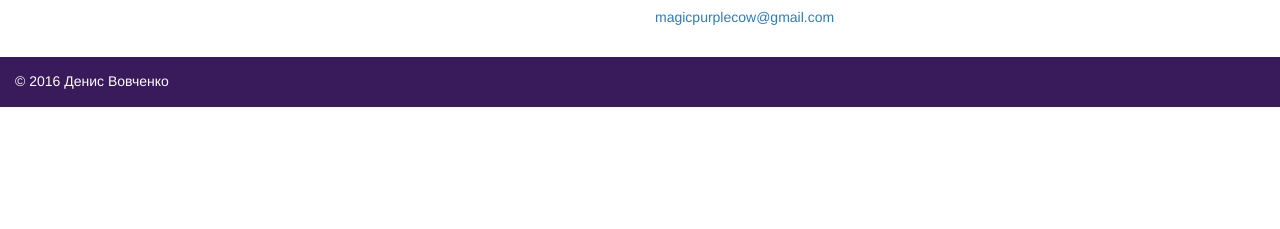
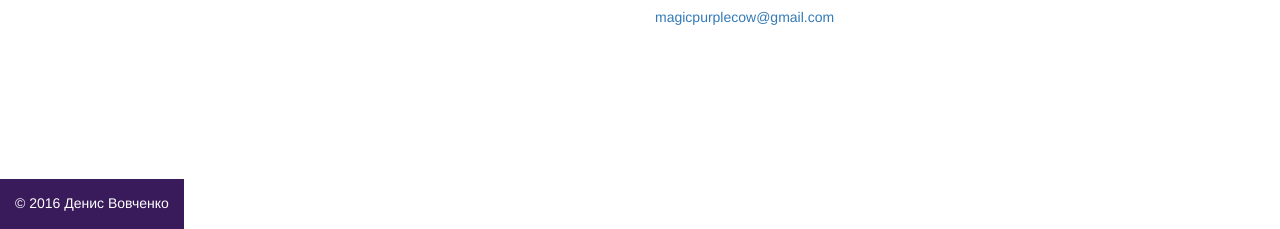
Before and after one commit to GarbageKing/GarbageKing.github.io, a plain HTML site: page index.html in a window 1280 px wide. Shown: the part 571-800 px from the top of the page. Drawn offline with nearby package versions, Linux system fonts and the light colour scheme.

Commit message:
Update main.css

```diff
--- a/css/main.css
+++ b/css/main.css
@@ -56,8 +56,9 @@ height:50px;
 background-color: #391A5A;
 color: #fff;
 margin-top: 20px;
-display:block;
+position: absolute;
 bottom:0;
+text-align: center;
 }
 
 .footer p
```
